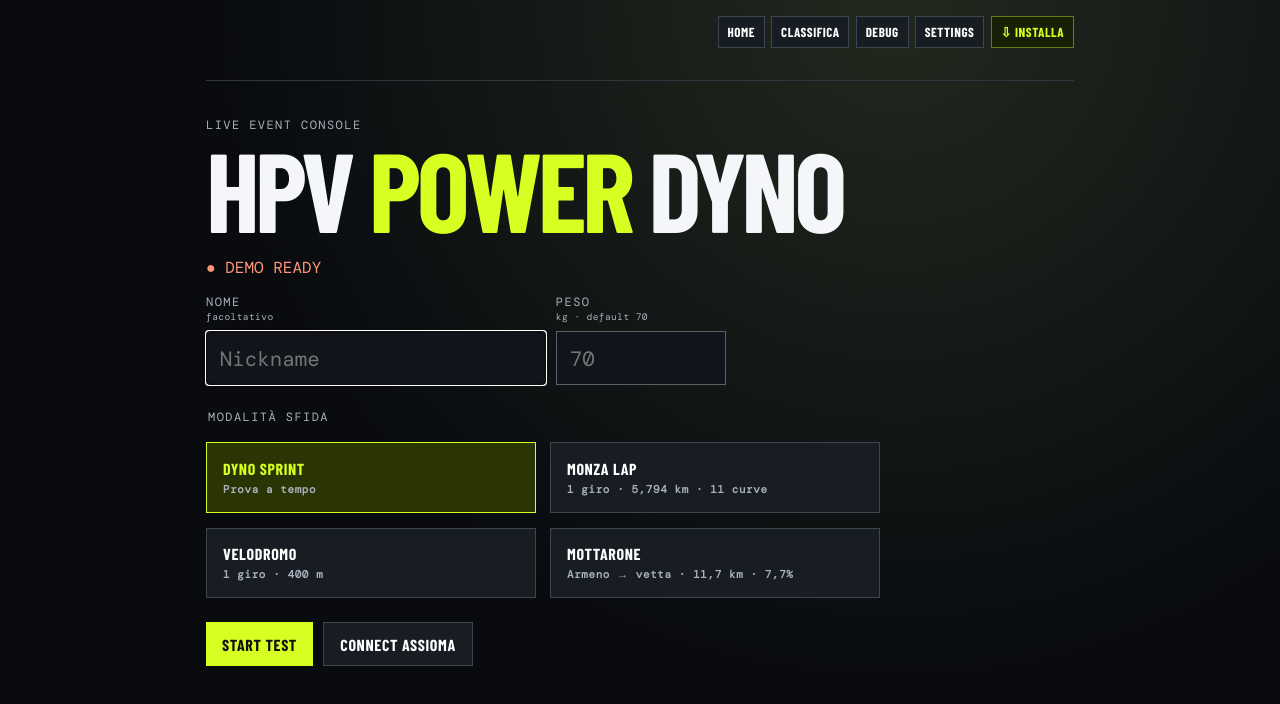
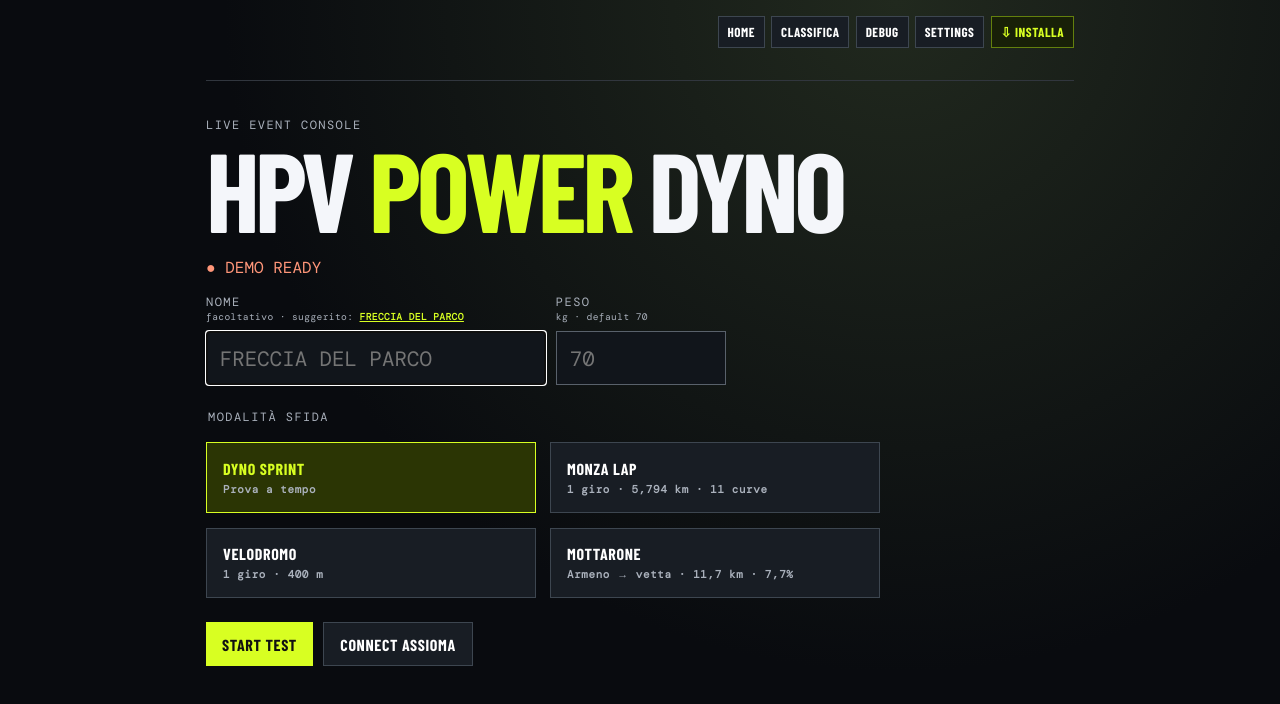
Before and after one commit to Markciccio/cyclo-dyno, a React (Vite) app: page / in a window 1280 px wide. Shown: the top 704 px of the page. Built offline with nearby package versions, Linux system fonts and the light colour scheme; a web font is replaced by a local one.

Commit message:
Offer playful nickname on home screen

```diff
--- a/src/App.tsx
+++ b/src/App.tsx
@@ -156,6 +156,7 @@ export function App() {
       location.pathname === "/display" ? "display" : "home",
     ),
     [name, setName] = useState(""),
+    [suggestedAlias, setSuggestedAlias] = useState(() => randomRiderAlias()),
     [settings, setSettings] = useState(defaults),
     [source, setSource] = useState<DataSource>("demo"),
     [provider, setProvider] = useState<PowerDataProvider>(
@@ -382,7 +383,7 @@ export function App() {
     }
   }
   function begin() {
-    const randomName = randomRiderAlias();
+    const randomName = suggestedAlias;
     const parsedWeight = Number(riderWeight.replace(",", "."));
     riderNameRef.current = name.trim() || randomName;
     riderWeightRef.current = Number.isFinite(parsedWeight) && parsedWeight >= 35 && parsedWeight <= 180 ? parsedWeight : 70;
@@ -637,6 +638,7 @@ export function App() {
   }
   function newRider() {
     setName("");
+    setSuggestedAlias(randomRiderAlias());
     setSamples([]);
     setResult(undefined);
     setView("home");
@@ -1193,12 +1195,12 @@ export function App() {
         </p>
         <div className="field-row">
           <label className="field">
-            NOME <small>facoltativo</small>
+            NOME <small className="nickname-suggestion">facoltativo · suggerito: <button type="button" onClick={() => setName(suggestedAlias)}>{suggestedAlias}</button></small>
             <input
               autoFocus
               value={name}
               onChange={(e) => setName(e.target.value)}
-              placeholder="Nickname"
+              placeholder={suggestedAlias}
             />
           </label>
           <label className="field">
--- a/src/features.css
+++ b/src/features.css
@@ -1007,6 +1007,11 @@
 .table.with-actions .tr > button:hover { border-color: #ff6a4a; color: #fff; }
 .source-demo { color: #9eb2ff; }.source-real { color: #6ef0a4; }
 
+/* Suggerimento nickname: compatto, ma cliccabile senza occupare una riga. */
+.field .nickname-suggestion { white-space: nowrap; }
+.nickname-suggestion button { padding: 0; border: 0; background: none; color: var(--volt); font: inherit; font-weight: 700; letter-spacing: inherit; text-decoration: underline; }
+.nickname-suggestion button:hover { color: #fff; }
+
 /* Sprint: il wattaggio resta il protagonista assoluto. */
 .sprint-primary .power-readout { font-size: clamp(11.5rem, 52vw, 36rem) !important; }
 @media (max-width: 520px) {
```
